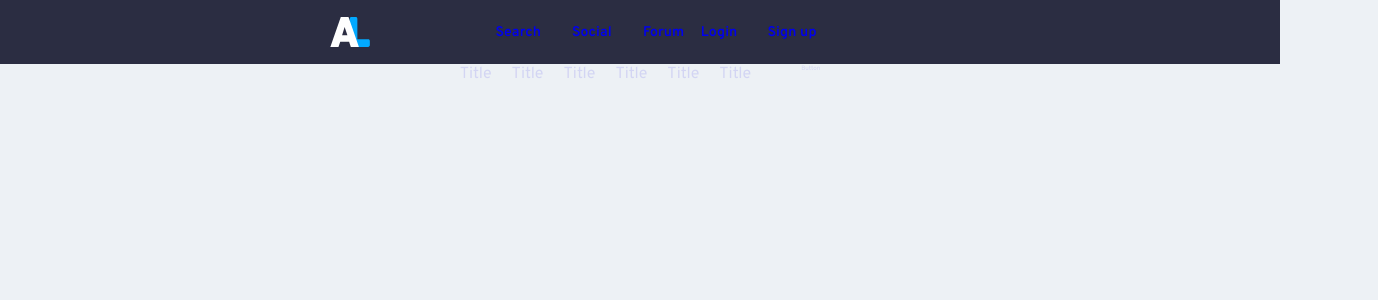
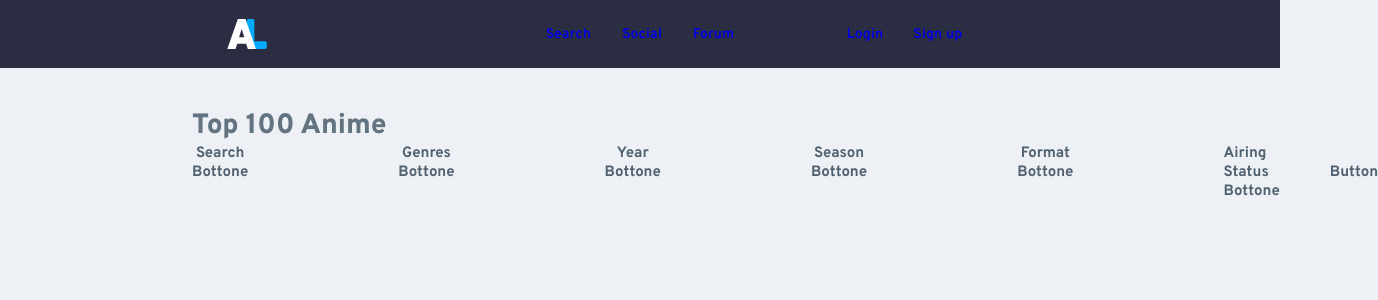
Before and after one commit to BiBCast/web_page, a React (Vite) app: page / in a window 1280 px wide. Shown: the top 300 px of the page, 1378 px wide, since content can reach past the window. Built offline with nearby package versions, Linux system fonts and the light colour scheme.

Commit message:
searchButton init , styling

```diff
--- a/src/components/FilterShow.tsx
+++ b/src/components/FilterShow.tsx
@@ -1,34 +1,38 @@
+import { SearchButton } from "./SearchButton";
 export function FilterShow() {
   return (
     <>
+      <div className="filtershow-main">
+        <span>top 100 anime</span>
         <div className="filtershow-main-container">
           <div>
             <div className="filtershow-element-container">
-            <span>Title</span>
-            <div></div>
+              <span>search</span>
+              <SearchButton />
             </div>
             <div className="filtershow-element-container">
-            <span>Title</span>
-            <div></div>
+              <span>genres</span>
+              <SearchButton />
             </div>
             <div className="filtershow-element-container">
-            <span>Title</span>
-            <div></div>
+              <span>year</span>
+              <SearchButton />
             </div>
             <div className="filtershow-element-container">
-            <span>Title</span>
-            <div></div>
+              <span>season</span>
+              <SearchButton />
             </div>
             <div className="filtershow-element-container">
-            <span>Title</span>
-            <div></div>
+              <span>format</span>
+              <SearchButton />
             </div>
             <div className="filtershow-element-container">
-            <span>Title</span>
-            <div></div>
+              <span>airing status</span>
+              <SearchButton />
             </div>
           </div>
-        <div>Button</div>
+          <div className="filtershow-element-container">Button</div>
+        </div>
       </div>
     </>
   );
--- /dev/null
+++ b/src/components/SearchButton.tsx
@@ -0,0 +1,7 @@
+export function SearchButton() {
+  return (
+    <>
+      <div>Bottone</div>
+    </>
+  );
+}
--- a/src/components/Tooltip.tsx
+++ b/src/components/Tooltip.tsx
@@ -15,7 +15,11 @@ export function Tooltip() {
           <div className="tooltip-section">
             <a href="#">Anime</a>
             <div>
-              <a className="tooltip-secondary-link" href="#">
+              <a
+                className="tooltip-secondary-l
+              ink"
+                href="#"
+              >
                 Top 100
               </a>
               <a className="tooltip-secondary-link" href="#">
--- a/src/index.css
+++ b/src/index.css
@@ -4,14 +4,79 @@
 /* NAVBAR */
 @import url("https://fonts.googleapis.com/css2?family=Overpass:ital,wght@0,100;0,200;0,300;0,400;0,500;0,600;0,700;0,800;0,900;1,100;1,200;1,300;1,400;1,500;1,600;1,700;1,800;1,900&display=swap");
 :root {
-  --background-color: #2b2d42;
-  --text: #d3d5f3;
-  --text-hover: #e8e8ee;
+  --color-background: 237, 241, 245;
+  --color-foreground: 250, 250, 250;
+  --color-foreground-grey: 245, 246, 246;
+  --color-foreground-grey-dark: 234, 236, 237;
+  --color-foreground-blue: 246, 248, 251;
+  --color-foreground-blue-dark: 241, 243, 247;
+  --color-background-blue-dark: 31, 35, 45;
+  --color-overlay: 31, 38, 49;
+  --color-shadow: 49, 54, 68;
+  --color-shadow-dark: 6, 13, 34;
+  --color-shadow-blue: 103, 132, 187;
+  --color-text: 92, 114, 138;
+  --color-text-light: 122, 133, 143;
+  --color-text-lighter: 146, 153, 161;
+  --color-text-bright: 237, 241, 245;
+  --color-blue: 61, 180, 242;
+  --color-blue-dim: 141, 178, 219;
+  --color-white: 255, 255, 255;
+  --color-black: 0, 0, 0;
+  --color-red: 232, 93, 117;
+  --color-peach: 250, 122, 122;
+  --color-orange: 247, 154, 99;
+  --color-yellow: 247, 191, 99;
+  --color-green: 123, 213, 85;
   --color-background-100: 251, 251, 251;
   --color-background-200: 237, 241, 245;
-  --shadow-box: 8, 150, 230, 0.6;
-  --button-backgroud: #3577ff;
-  --color-shadow-blue: 103, 132, 187;
+  --color-background-300: 221, 230, 238;
+  --color-background-400: 201, 215, 227;
+  --color-background-500: 173, 192, 210;
+  --color-background-600: 139, 160, 178;
+  --color-background-700: 116, 136, 153;
+  --color-background-800: 100, 115, 128;
+  --color-background-900: 81, 97, 112;
+  --color-background-1000: 64, 78, 92;
+  --color-background-1100: 38, 52, 63;
+  --color-background-1200: 27, 30, 31;
+  --color-gray-100: 251, 251, 251;
+  --color-gray-200: 237, 241, 245;
+  --color-gray-300: 221, 230, 238;
+  --color-gray-400: 201, 215, 227;
+  --color-gray-500: 173, 192, 210;
+  --color-gray-600: 139, 160, 178;
+  --color-gray-700: 116, 136, 153;
+  --color-gray-800: 100, 115, 128;
+  --color-gray-900: 81, 97, 112;
+  --color-gray-1000: 64, 78, 92;
+  --color-gray-1100: 38, 52, 63;
+  --color-gray-1200: 27, 30, 31;
+  --color-blue-100: 247, 250, 252;
+  --color-blue-200: 236, 246, 254;
+  --color-blue-300: 201, 232, 255;
+  --color-blue-400: 143, 215, 255;
+  --color-blue-500: 111, 200, 255;
+  --color-blue-600: 61, 180, 242;
+  --color-blue-700: 8, 143, 214;
+  --color-blue-800: 12, 101, 166;
+  --color-blue-900: 11, 70, 113;
+  --color-blue-1000: 16, 61, 85;
+  --color-green-100: 245, 249, 243;
+  --color-green-200: 226, 246, 217;
+  --color-green-300: 160, 241, 126;
+  --color-green-400: 119, 220, 76;
+  --color-green-500: 83, 175, 45;
+  --color-green-600: 56, 126, 26;
+  --color-green-700: 46, 90, 27;
+  --color-green-800: 41, 66, 31;
+  --color-red-100: 255, 244, 246;
+  --color-red-200: 254, 212, 220;
+  --color-red-300: 255, 140, 160;
+  --color-red-400: 236, 41, 75;
+  --color-red-500: 213, 0, 37;
+  --color-red-600: 165, 1, 29;
+  --color-red-700: 117, 0, 20;
 }
 
 * {
@@ -50,15 +115,18 @@ header {
   position: sticky;
   top: 0;
   right: 0;
-  background-color: var(--background-color);
+  background-color: #2b2d42;
   width: 100%;
-  height: 8%;
+  /* height: clamp(5rem, 7.2%, 40rem);
+ */
+  height: 68px;
 }
 .nav-bar {
   display: flex;
   align-items: center;
+  justify-content: center;
   width: 100%;
-  /* height: 75px; */
+  margin-inline: 50px;
 }
 
 .nav-bar > * {
@@ -72,9 +140,10 @@ header {
   transition: 0.4s;
   cursor: pointer;
   font-weight: 900;
+  color: #d3d5f3;
 }
 .nav-bar li:hover {
-  color: var(--text-hover);
+  color: #d3d5f3;
 }
 .nav-bar li > a {
   font-size: 1.4rem;
@@ -91,8 +160,8 @@ header {
   justify-content: space-around;
   align-items: center;
   height: 100%;
-  margin-inline: 23rem;
-  padding-right: 10rem;
+  /* margin-inline: 23rem; */
+  /* padding-right: 10rem; */
 }
 
 .conteiner-navbar img {
@@ -112,10 +181,8 @@ header {
 
 .special-container ul {
   width: 100%;
-  position: absolute;
   display: flex;
   gap: 1rem;
-  right: 8%;
 }
 
 .special-button {
@@ -143,7 +210,9 @@ header {
   background: rgb(var(--color-background-100));
   box-shadow: 0 14px 30px rgba(var(--color-shadow-blue), 0.25),
     0 4px 4px rgba(var(--color-shadow-blue), 0.15);
-  color: var(--text);
+  color: rgb(var(--color-gray-600));
+  font-size: 1.1rem;
+  font-weight: 600;
   text-align: center;
   border-radius: 6px;
   margin-top: 20px;
@@ -156,6 +225,7 @@ header {
   display: flex;
   flex-direction: column;
   z-index: 999;
+  text-transform: capitalize;
 }
 
 .tooltip-parent:hover .tooltip {
@@ -201,6 +271,7 @@ header {
 .tooltip-section > a {
   font-size: 1.5rem;
   font-weight: 700;
+  color: rgb(var(--color-gray-900));
 }
 .tooltip-secondary-link {
   /* display: flex;
@@ -208,6 +279,7 @@ header {
   padding-right: 2rem;
   font-weight: 600;
   font-size: 1.1rem;
+  color: rgb(var(--color-gray-800));
 }
 
 .tooltip-footer {
@@ -234,6 +306,8 @@ header {
   align-items: center;
   padding-bottom: 0.5rem;
   padding-top: 0.5rem;
+  color: rgb(var(--color-gray-900));
+  font-weight: 600;
 }
 
 .tooltip-footer img {
@@ -259,19 +333,36 @@ header {
 }
 
 /* FilterShow */
+.filtershow-main {
+  display: flex;
+  flex-direction: column;
+  margin-top: 4rem;
+  margin-left: 15%;
+}
+.filtershow-main > span {
+  font-size: 2.8rem;
+  font-weight: 800;
+  color: rgb(var(--color-gray-800));
+  text-align: start;
+  text-transform: capitalize;
+}
 .filtershow-main-container {
   display: flex;
-  justify-content: center;
+  justify-content: flex-start;
   gap: 5rem;
 }
 .filtershow-main-container > div {
   display: flex;
   flex-direction: row;
-  gap: 2rem;
+  gap: 15rem;
 }
 .filtershow-element-container {
   display: flex;
   font-size: 1.6rem;
   flex-direction: column;
   align-items: center;
+  text-transform: capitalize;
+  font-size: 1.5rem;
+  font-weight: 700;
+  color: rgb(var(--color-gray-900));
 }
```
Lines whose indentation alone changed are shown as unchanged.
